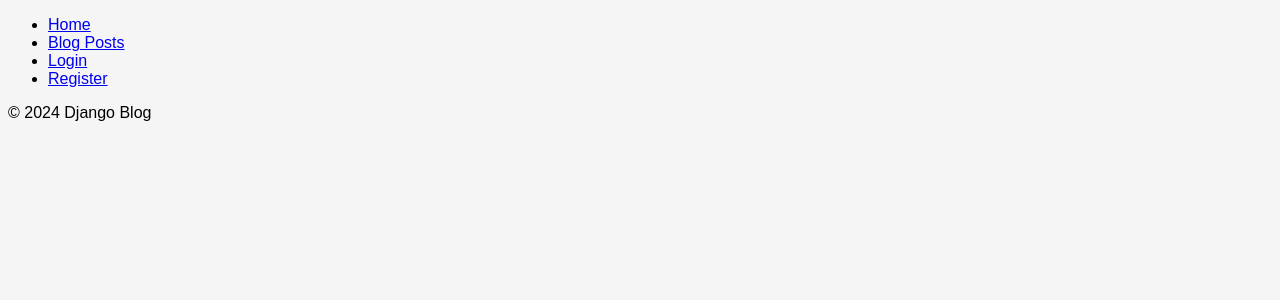
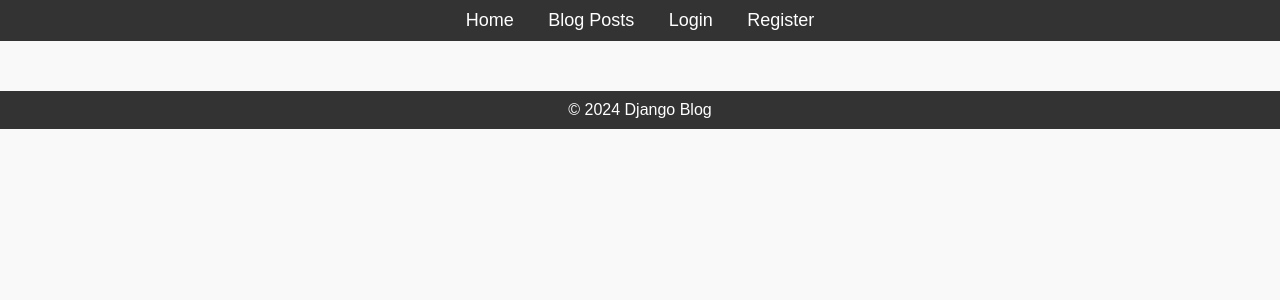
Before and after one commit to codeincrazyy/Alx_DjangoLearnLab, a Django app: template django_blog/blog/templates/blog/base.html in a window 1280 px wide. Shown: the top 300 px of the page. Run offline with Django 4.2, Linux system fonts and the light colour scheme; the template is opened without the code that fills it, so the values that code supplies are empty.

```diff
--- a/django_blog/blog/static/blog/css/styles.css
+++ b/django_blog/blog/static/blog/css/styles.css
@@ -1,50 +1,45 @@
+/* Basic reset */
+* {
+    margin: 0;
+    padding: 0;
+    box-sizing: border-box;
+}
+
 body {
     font-family: Arial, sans-serif;
-    background: #f5f5f5;
+    background-color: #f9f9f9;
+    color: #333;
 }
 
-.auth-container {
-    width: 400px;
-    margin: 50px auto;
-    background: white;
-    padding: 20px;
-    border-radius: 10px;
-    box-shadow: 0px 4px 8px rgba(0,0,0,0.1);
-}
-
-h2 {
-    margin-bottom: 15px;
-    color: #333;
+header {
+    background-color: #333;
+    padding: 10px;
     text-align: center;
 }
 
-form {
-    display: flex;
-    flex-direction: column;
+header nav ul {
+    list-style-type: none;
 }
 
-form p {
-    margin-bottom: 10px;
+header nav ul li {
+    display: inline;
+    margin: 0 15px;
 }
 
-button.btn {
-    padding: 10px;
-    background: #007bff;
+header nav ul li a {
     color: white;
-    border: none;
-    border-radius: 5px;
-    cursor: pointer;
+    text-decoration: none;
+    font-size: 18px;
 }
 
-button.btn:hover {
-    background: #0056b3;
+.content {
+    margin: 20px;
 }
 
-.error {
-    background: #ffe0e0;
-    border: 1px solid #ff4d4d;
+footer {
+    text-align: center;
+    margin-top: 50px;
     padding: 10px;
-    margin-bottom: 10px;
-    color: #b30000;
-    border-radius: 5px;
+    background-color: #333;
+    color: white;
 }
```
